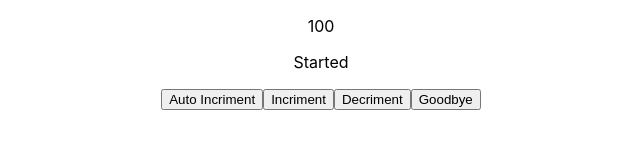
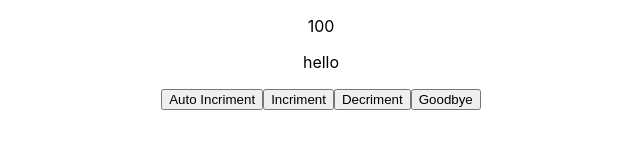
Before and after one commit to nnance/react-state-examples, a React (Create React App) app: page / in a window 1280 px wide. Shown: the top 160 px of the page, without its empty margins (319-959 px from the left). Built offline with nearby package versions, Linux system fonts and the light colour scheme.

Commit message:
state per key in global app state

```diff
--- a/src/state/counter.ts
+++ b/src/state/counter.ts
@@ -1,4 +1,4 @@
-import { AppState } from "./app";
+import React from "react";
 
 export type Counter = number;
 
@@ -8,12 +8,12 @@ export type CounterActions = {
   decriment: (value: Counter) => void;
 };
 
-const incriment = (value: Counter) => (state: AppState) => ({...state, counter: state.counter + value});
+const incriment = (value: Counter) => (state: Counter) => state + value;
 
-export const counterActions = (setState: React.Dispatch<React.SetStateAction<AppState>>): CounterActions => ({
+export const counterActions = (setState: React.Dispatch<React.SetStateAction<Counter>>): CounterActions => ({
   autoIncriment: value => {
     setInterval(() => setState(incriment(value)), 1000);
   },
   incriment: value => setState(incriment(value)),
-  decriment: value => setState((state: AppState) => ({...state, counter: state.counter - value})),
+  decriment: value => setState((state: Counter) => state - value),
 });
--- a/src/state/message.ts
+++ b/src/state/message.ts
@@ -1,11 +1,9 @@
-import { AppState } from "./app";
-
 export type Message = string;
 
 export type MessageActions = {
   setMessage: (message: Message) => void;
 };
 
-export const messageActions = (setState: React.Dispatch<React.SetStateAction<AppState>>): MessageActions => ({
-    setMessage: msg => setState((state: AppState) => ({...state, msg}))
+export const messageActions = (setState: React.Dispatch<React.SetStateAction<Message>>): MessageActions => ({
+    setMessage: message => setState(message)
   });
--- a/src/state/store.tsx
+++ b/src/state/store.tsx
@@ -1,14 +1,21 @@
 import React from "react";
 import { AppState, initialState, Actions } from "./app";
-import { counterActions } from "./counter";
-import { messageActions } from "./message";
+import { counterActions, Counter } from "./counter";
+import { messageActions, Message } from "./message";
 
 type Store = [AppState, Actions];
 
 export const Store = React.createContext<Store>([initialState, {} as Actions]);
 
 export const StoreProvider: React.FC = ({ children }) => {
-  const [state, setState] = React.useState(initialState as AppState);
-  const actions = {...counterActions(setState), ...messageActions(setState)};
+  const [counter, setCounter] = React.useState(100 as Counter);
+  const [message, setMessage] = React.useState("hello" as Message);
+
+  const state = { counter, message };
+
+  const actions = {
+    ...counterActions(setCounter),
+    ...messageActions(setMessage)
+  };
   return <Store.Provider value={[state, actions]}>{children}</Store.Provider>;
 };
```
